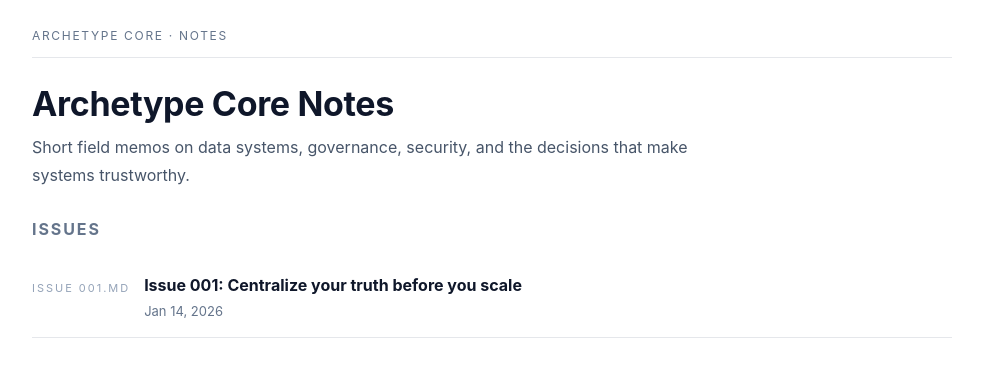
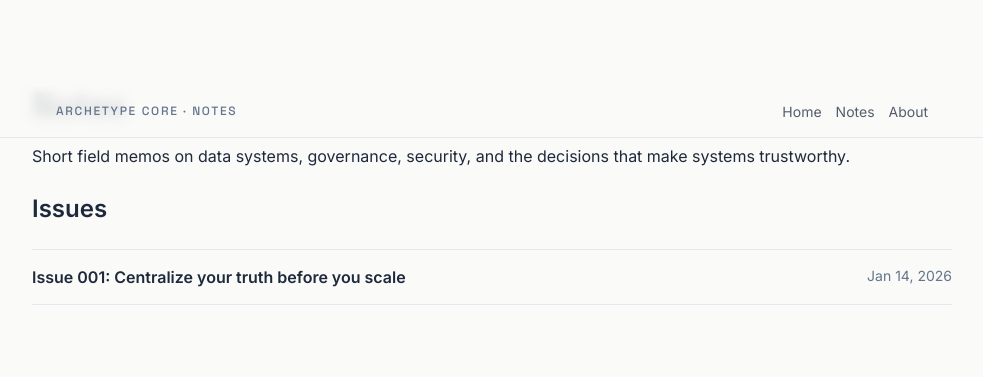
Before and after one commit to marlungu/a-core-page, a Jekyll site: the page built from notes/index.md, in a window 1280 px wide. Shown: the top 377 px of the page, without its empty margins (148-1131 px from the left). Built offline with Jekyll 4.4.1, drawn with Linux system fonts in a browser that asks for light colours.

Commit message:
notes: normalize layout, simplify markdown, lock templates

```diff
--- a/_config.yml
+++ b/_config.yml
@@ -1,4 +1,3 @@
-title: Archetype Core
 markdown: kramdown
 permalink: pretty
 
@@ -6,3 +5,14 @@
   issues:
     output: true
     permalink: /notes/:name/
+
+defaults:
+  - scope:
+      path: "notes"
+    values:
+      layout: notes
+  - scope:
+      path: ""
+      type: issues
+    values:
+      layout: issue
--- /dev/null
+++ b/_layouts/notes.html
@@ -0,0 +1,28 @@
+<!doctype html>
+<html lang="en">
+<head>
+  <meta charset="utf-8" />
+  <meta name="viewport" content="width=device-width, initial-scale=1" />
+  <title>{{ page.title }} · Archetype Core</title>
+  <link rel="stylesheet" href="/assets/ac-theme.css">
+</head>
+<body>
+
+<header class="notes-top">
+  <div class="notes-top-inner">
+    <a class="notes-eyebrow" href="/notes/">ARCHETYPE CORE · NOTES</a>
+    <nav class="notes-nav">
+      <a href="/">Home</a>
+      <a href="/notes/">Notes</a>
+      <a href="/about.html">About</a>
+    </nav>
+  </div>
+</header>
+
+<main class="notes-shell notes-content">
+  <h1>{{ page.title }}</h1>
+  {{ content }}
+</main>
+
+</body>
+</html>
--- a/about.html
+++ b/about.html
@@ -29,6 +29,7 @@
         </div>
       </a>
       <nav class="links">
+        <a href="/notes/">Notes</a>
         <a href="learn.html">Learn</a>
         <a href="coming-soon.html">Courses</a>
         <a href="coming-soon.html">Tools</a>
--- a/assets/ac-theme.css
+++ b/assets/ac-theme.css
@@ -85,8 +85,15 @@
 @media (max-width:980px){ .grid-3{grid-template-columns:1fr 1fr} }
 @media (max-width:680px){ .grid-3{grid-template-columns:1fr} }
 
-.card{background:var(--panel);border:1px solid:var(--border);border:1px solid var(--border);
-  border-radius:var(--r-lg);padding:22px;box-shadow:var(--shadow);position:relative}
+.card{
+  background:var(--panel);
+  border:1px solid var(--border);
+  border-radius:var(--r-lg);
+  padding:22px;
+  box-shadow:var(--shadow);
+  position:relative
+}
+
 .card::before{content:'';position:absolute;left:0;top:0;bottom:0;width:4px;
   background:linear-gradient(180deg,var(--cyan),var(--blue));border-radius:var(--r-lg) 0 0 var(--r-lg)}
 .card h3{margin:2px 0 6px;font-family:var(--font-heading);font-weight:600;font-size:1.12rem}
@@ -146,10 +153,111 @@
 .links a:hover { color: var(--slate-800); }
 
 
-.btn:hover {
-  color: #06b6d4;
-  border-color: #06b6d4;
-}
 .card:hover {
   border-left: 2px solid #06b6d4;
 }
+
+/* =========================
+   Notes + Issues (site-wide)
+   ========================= */
+
+.notes-shell{
+  max-width: 920px;
+  margin: 0 auto;
+  padding: 0 24px;
+}
+
+.notes-top{
+  position: sticky;
+  top: 86px;
+  z-index: 20;
+  background: rgba(250,250,249,.86);
+  backdrop-filter: blur(6px);
+  border-bottom: 1px solid var(--border);
+}
+
+.notes-top-inner{
+  max-width: 920px;
+  margin: 0 auto;
+  padding: 14px 24px;
+  display:flex;
+  align-items:center;
+  justify-content:space-between;
+  gap: 16px;
+}
+
+.notes-eyebrow{
+  font-family: var(--font-heading);
+  letter-spacing: .14em;
+  text-transform: uppercase;
+  font-size: 12px;
+  color: var(--text-2);
+  text-decoration: none;
+}
+
+.notes-nav{
+  display:flex;
+  gap: 14px;
+  align-items:center;
+}
+
+.notes-nav a{
+  font-size: 14px;
+  color: var(--text);
+  opacity: .75;
+  text-decoration:none;
+}
+
+.notes-nav a:hover{ opacity: 1; }
+
+.notes-content{
+  padding: 34px 0 86px;
+}
+
+.notes-content h1{
+  font-family: var(--font-heading);
+  font-weight: 700;
+  font-size: 34px;
+  letter-spacing: -0.01em;
+  line-height: 1.2;
+  margin: 0 0 10px 0;
+}
+
+.notes-meta{
+  font-size: 14px;
+  color: var(--text-2);
+  margin: 10px 0 24px 0;
+}
+.notes-meta .dot{ margin: 0 8px; opacity: .7; }
+
+.issues-list{
+  list-style:none;
+  padding:0;
+  margin: 14px 0 0 0;
+  border-top: 1px solid var(--border);
+}
+
+.issue-row{
+  display:flex;
+  justify-content:space-between;
+  gap: 18px;
+  padding: 14px 0;
+  border-bottom: 1px solid var(--border);
+}
+
+.issue-row a{
+  font-weight: 600;
+  color: var(--text);
+  text-decoration:none;
+}
+
+.issue-row a:hover{
+  color: var(--slate-900);
+  text-decoration: underline;
+}
+
+.issue-date{
+  color: var(--text-2);
+  font-size: 14px;
+  white-space:nowrap;
+}
--- a/index.html
+++ b/index.html
@@ -27,6 +27,7 @@
       </div>
     </a>
     <nav class="links">
+      <a href="/notes/">Notes</a>
       <a href="learn.html">Learn</a>
       <a href="coming-soon.html">Courses</a>
       <a href="coming-soon.html">Tools</a>
--- a/notes/index.md
+++ b/notes/index.md
@@ -1,25 +1,18 @@
 ---
-layout: default
-title: "Archetype Core Notes"
+title: "Notes"
+permalink: /notes/
 ---
 
-# Archetype Core Notes
-
-<p class="notes-intro">Short field memos on data systems, governance, security, and the decisions that make systems trustworthy.</p>
+Short field memos on data systems, governance, security, and the decisions that make systems trustworthy.
 
 ## Issues
 
-<ul class="issue-list">
-  {% assign sorted = site.issues | sort: "date" | reverse %}
-  {% for issue in sorted %}
-    <li>
-      <a class="issue-card" href="{{ issue.url }}">
-        <div class="issue-num">Issue {{ issue.name | replace: "issue-", "" }}</div>
-        <div>
-          <div class="issue-title">{{ issue.title }}</div>
-          <div class="issue-sub">{{ issue.date | date: "%b %d, %Y" }}</div>
-        </div>
-      </a>
-    </li>
-  {% endfor %}
+<ul class="issues-list">
+{% assign sorted = site.issues | sort: "date" | reverse %}
+{% for issue in sorted %}
+  <li class="issue-row">
+    <a href="{{ issue.url }}">{{ issue.title }}</a>
+    <span class="issue-date">{{ issue.date | date: "%b %d, %Y" }}</span>
+  </li>
+{% endfor %}
 </ul>
```
Also changed, not shown: other parts of index.html (+0 -1 lines), _layouts/issue.html (added, +37 -0 lines).
